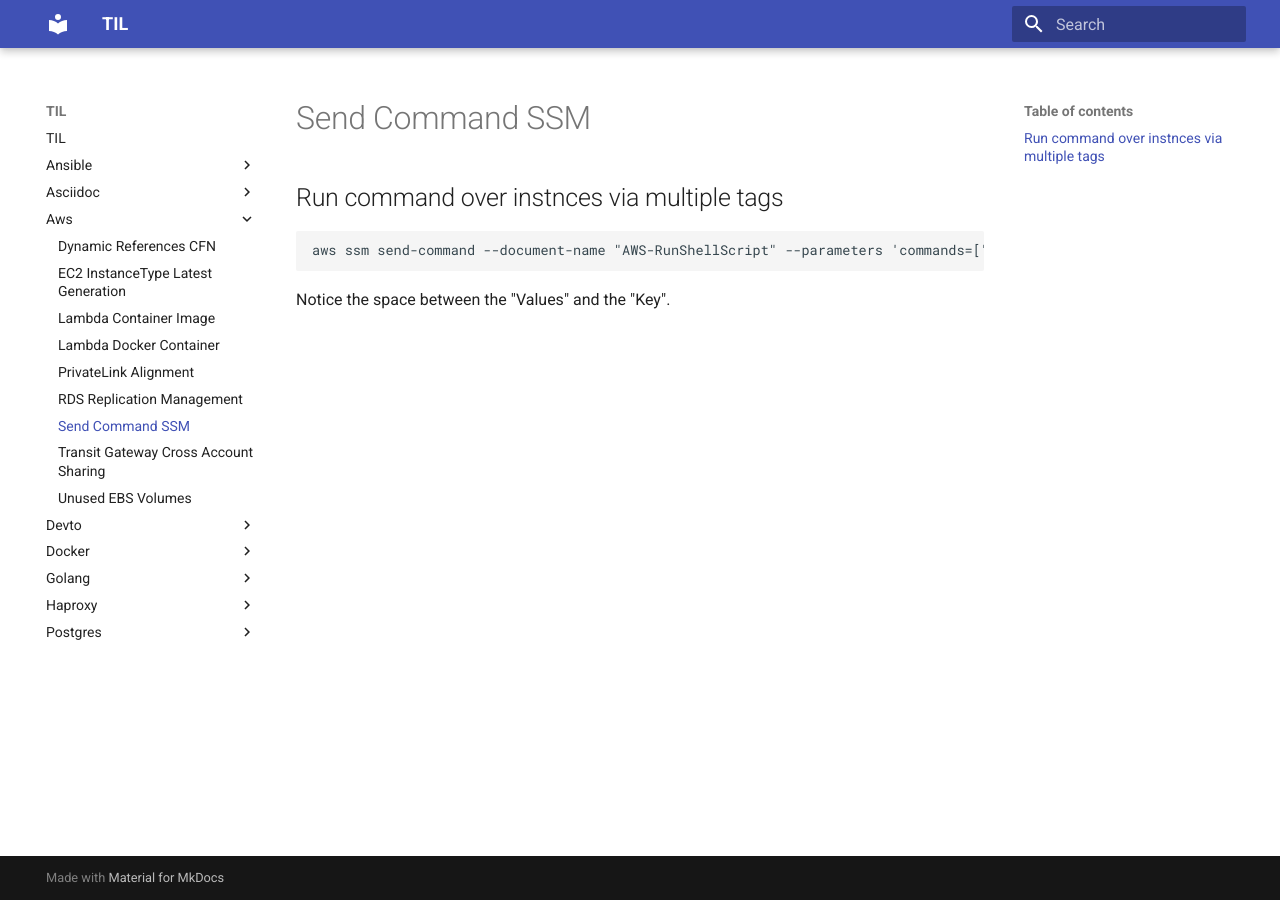
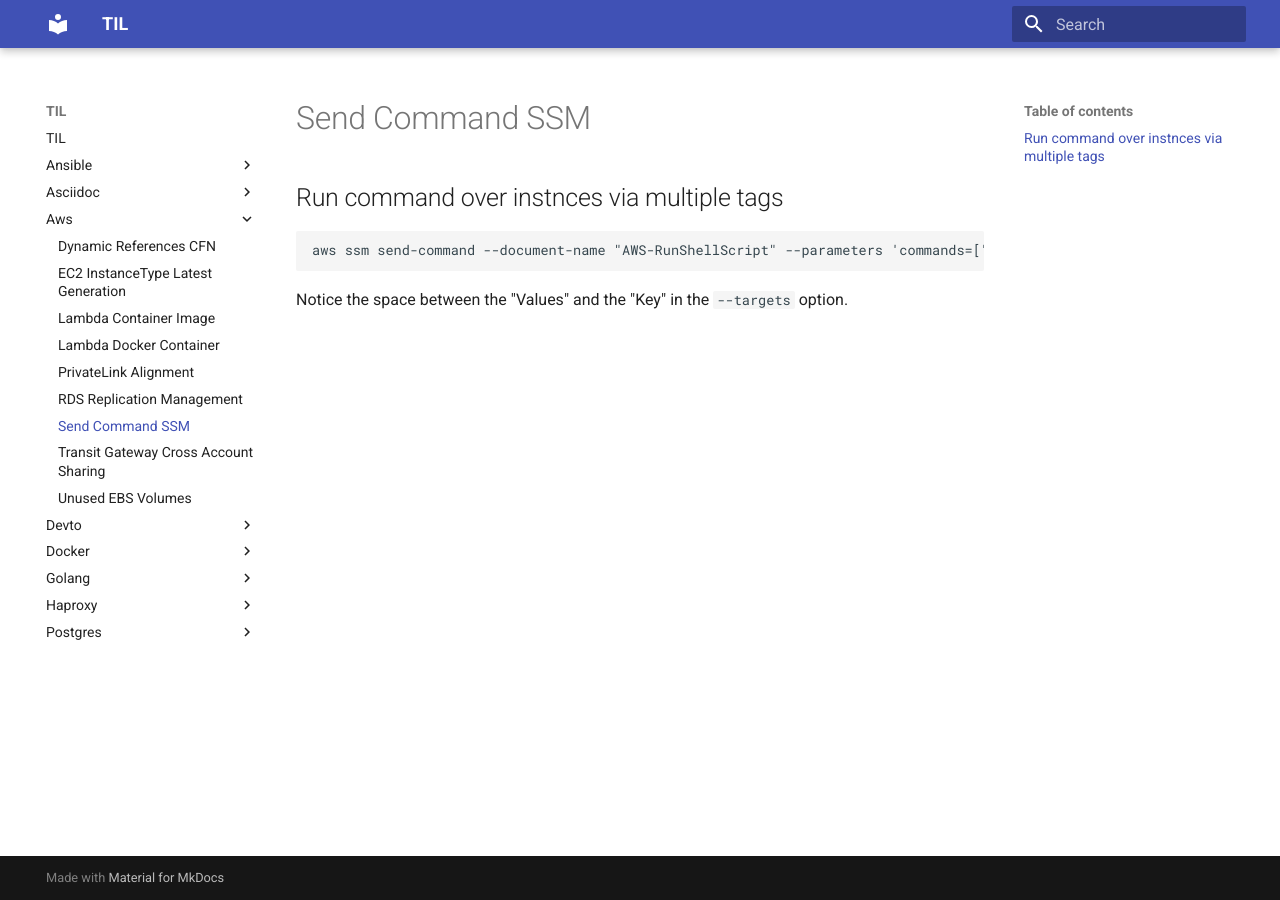
Before and after one commit to jmoney/til, an MkDocs documentation site: the page built from markdown/aws/send-command-ssm.md, in a window 1280 px wide. Built offline with MkDocs 1.6.1 and Material for MkDocs 9.7.7, drawn with Linux system fonts in a browser that asks for light colours.

Commit message:
update verbage in ssm send command

````diff
--- a/markdown/aws/send-command-ssm.md
+++ b/markdown/aws/send-command-ssm.md
@@ -6,4 +6,4 @@
 aws ssm send-command --document-name "AWS-RunShellScript" --parameters 'commands=["echo hello,world"]' --targets Key=tag:tagA,Values=foo Key=tag:tagB,Values=Bar Key=tag:tabC,Values=Baz
 ```
 
-Notice the space between the "Values" and the "Key".
+Notice the space between the "Values" and the "Key" in the `--targets` option.
````
